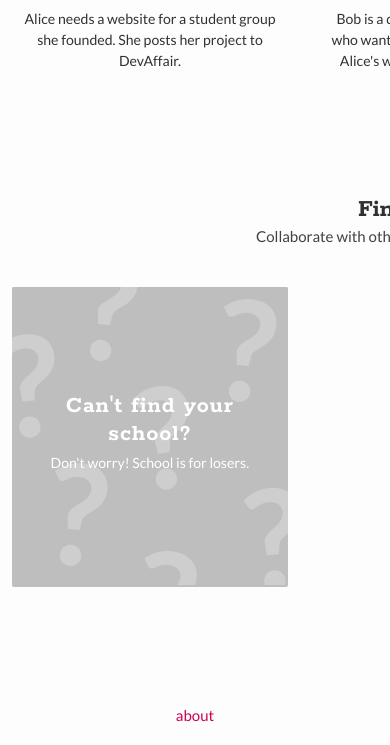
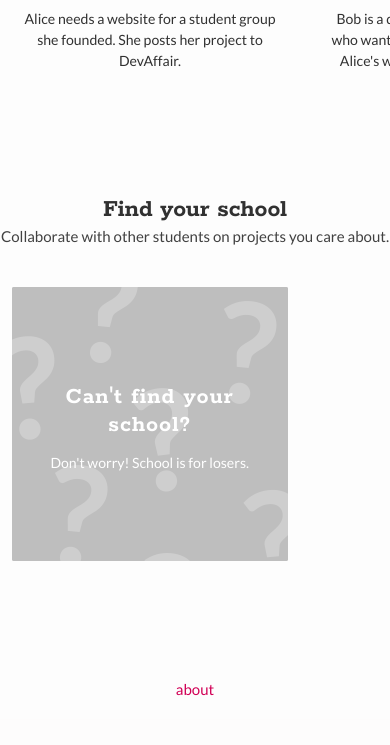
Before and after one commit to nikrdc/DevAffair, a Flask app: page / in a window 390 px wide; the page is wider, and only the part inside the window is pictured. Shown: the part 613-1358 px from the top of that part. After the commit the page ends 1309 px from the top of that part, so only its background shows below. Run offline with Flask 2, Linux system fonts and the light colour scheme; data that the repository does not hold is empty; some libraries are stand-ins or nearby versions.

Commit message:
mobile friendly home page

```diff
--- a/static/style.css
+++ b/static/style.css
@@ -98,16 +98,15 @@ body {
 }
 
 #schools {
-    width: 900px;
     margin: 40px auto 0 auto;
 }
 
 .school_card {
-    width: 30.7%;
+    width: 276px;
     display: inline;
     float: left;
-    margin: 1.3%;
-    height: 300px;
+    margin: 11.7px;
+    height: 274px;
     overflow: hidden;
     border-radius: 2px;
     background-color: black;
@@ -155,7 +154,7 @@ body {
 
 #lost_img {
     z-index: 0;
-    margin-top: -159px;
+    margin-top: -157px;
     position: relative;
 }
 
@@ -171,9 +170,13 @@ a.darken:hover img {
     margin: 50px auto;
 }
 
+.middle {
+    width: 900px;
+    margin: 0 auto;
+}
+
 #steps {
     margin: -10px auto 0 auto;
-    width: 900;
     height: 380px;
 }
 
@@ -1020,3 +1023,18 @@ input[type='checkbox']:checked {
 .remember_me_label {
     margin: -17px 0 35px 25px;
 }
+
+@media only screen and (max-device-width: 480px) {
+    .middle {
+        width: 80%;
+    }
+
+    #steps {
+        height: 950px;
+    }
+
+    .subtitle {
+        width: 80%;
+        margin: 0 auto 30px auto;
+    }
+}
--- a/templates/index.html
+++ b/templates/index.html
@@ -18,7 +18,7 @@
     <div id="how_it_works">
         <div class="mini_title">How it works</div>
         <div class="subtitle">Alice and Bob find each other on DevAffair.</div>
-        <div id="steps">
+        <div id="steps" class="middle">
             <div id="step1" class="step">
                 <img class="step_img" src="{{ url_for('static', filename='step1.png') }}">
                 <div class="step_description">Alice needs a website for a student group she founded. She posts her project to DevAffair.</div>
@@ -37,6 +37,7 @@
     <div id="schools">
         <div class="mini_title">Find your school</div>
         <div class="subtitle">Collaborate with other students on projects you care about.</div>
+        <div class="middle">
             {% for school in schools %}
                 <a class="darken" href="{{ url_for('school_student', shortname_username=school.shortname) }}">
                 <div class="school_card">
@@ -51,6 +52,7 @@
                 <img class="school_pic" id="lost_img" src="{{ url_for('static', filename='question.png') }}">
             </div>
         </div>
+    </div>
     <div id="theend">
         <div class="entry_button"><a href="http://nikrdc.com/">about</a></div>
     </div>
```
Lines whose indentation alone changed are shown as unchanged.
